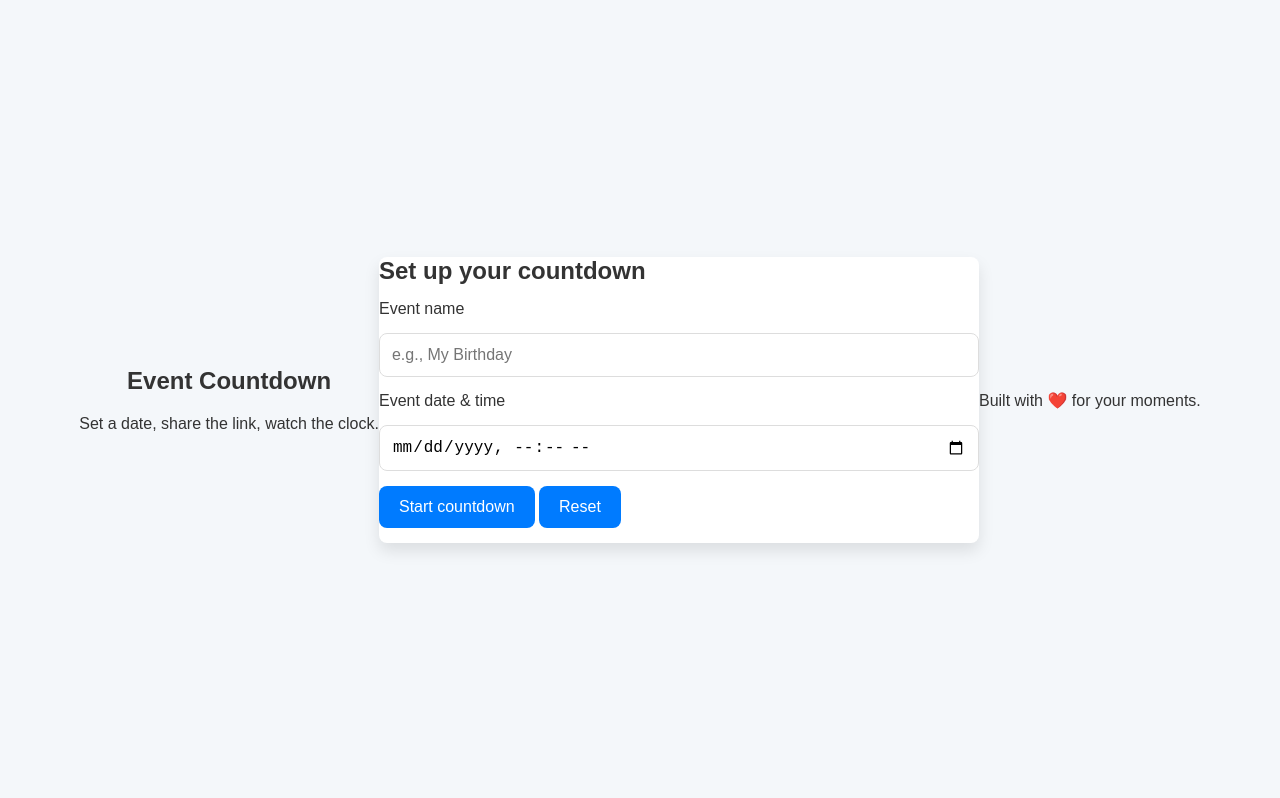
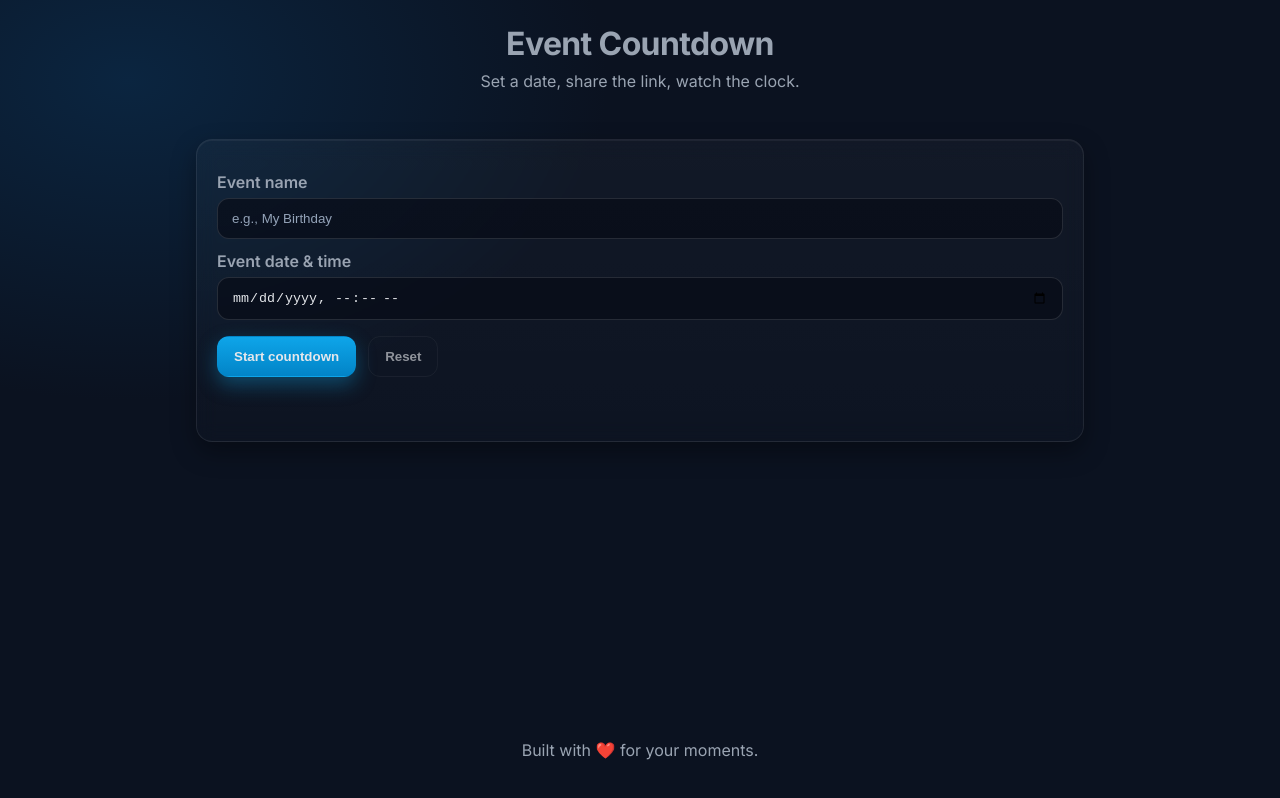
Before and after one commit to Kushal1088/eventcount, a plain HTML site: page index.html in a window 1280 px wide. Drawn offline with Linux system fonts and the light colour scheme.

Commit message:
Update style.css

```diff
--- a/style.css
+++ b/style.css
@@ -1,138 +1,219 @@
-/* General Styles */
+:root {
+    --bg: #0b1220;
+    --card: #0f172a;
+    --card-2: #0b1324;
+    --text: #e5e7eb;
+    --muted: #9aa4b2;
+    --brand: #0ea5e9;
+    --brand-2: #22d3ee;
+    --ring: rgba(14, 165, 233, 0.5);
+}
+
 * {
-    margin: 0;
-    padding: 0;
     box-sizing: border-box;
 }
 
 body {
-    font-family: 'Poppins', sans-serif;
-    background-color: #f4f7fa;
-    color: #333;
-    display: flex;
-    justify-content: center;
-    align-items: center;
-    height: 100vh;
-    padding: 20px;
+    font-family: 'Inter', system-ui, -apple-system, Segoe UI, Roboto, Arial, sans-serif;
+    margin: 0;
+    color: var(--text);
+    background: radial-gradient(1200px 800px at 10% 10%, #0b2540 0%, var(--bg) 40%),
+                radial-gradient(1000px 600px at 90% 30%, #1b2a4a 0%, var(--bg) 35%),
+                linear-gradient(180deg, #0a1020 0%, #070b15 100%);
+    min-height: 100vh;
+    display: grid;
+    grid-template-rows: auto 1fr auto;
+}
+
+.site-header,
+.site-footer {
+    text-align: center;
+    padding: 24px 16px;
+    color: var(--muted);
+}
+
+.site-title {
+    margin: 0;
+    font-weight: 700;
+    letter-spacing: -0.02em;
+}
+
+.site-tagline {
+    margin: 8px 0 0 0;
 }
 
 .container {
     width: 100%;
-    max-width: 600px;
-    background-color: #fff;
-    box-shadow: 0 8px 16px rgba(0, 0, 0, 0.1);
-    border-radius: 8px;
-    overflow: hidden;
-}
-
-h1 {
-    font-size: 24px;
-    color: #333;
-    margin-bottom: 20px;
-    text-align: center;
-}
-
-/* Form Container */
-.form-container {
-    padding: 30px;
+    max-width: 920px;
+    margin: 0 auto;
+    padding: 24px 16px 56px 16px;
 }
 
 .form {
-    display: flex;
-    flex-direction: column;
-    gap: 15px;
+    margin: 0 auto;
+    background: linear-gradient(180deg, rgba(255,255,255,0.03) 0%, rgba(255,255,255,0.01) 100%);
+    border: 1px solid rgba(255, 255, 255, 0.08);
+    border-radius: 16px;
+    padding: 20px;
+    backdrop-filter: blur(10px);
+    box-shadow: 0 10px 25px rgba(0,0,0,0.35), inset 0 1px 0 rgba(255,255,255,0.05);
+}
+
+.form label {
+    display: block;
+    font-weight: 600;
+    color: var(--muted);
+    margin-top: 12px;
 }
 
 input[type="text"],
 input[type="datetime-local"] {
-    padding: 12px;
-    border-radius: 8px;
-    border: 1px solid #ddd;
-    font-size: 16px;
     width: 100%;
+    margin-top: 6px;
+    padding: 12px 14px;
+    border-radius: 12px;
+    border: 1px solid rgba(255,255,255,0.12);
+    background: rgba(8, 12, 24, 0.7);
+    color: var(--text);
+    outline: none;
+    transition: box-shadow 160ms ease, border-color 160ms ease, background 160ms ease;
 }
 
-button {
-    padding: 12px 20px;
-    border-radius: 8px;
-    background-color: #007bff;
-    color: #fff;
-    font-size: 16px;
-    border: none;
-    cursor: pointer;
-    transition: background-color 0.3s ease;
+input::placeholder {
+    color: #94a3b8;
 }
 
-button:hover {
-    background-color: #0056b3;
+input:focus {
+    border-color: var(--brand);
+    box-shadow: 0 0 0 4px var(--ring);
+    background: rgba(8, 12, 24, 0.85);
 }
 
-/* Countdown Section */
-.countdown {
-    display: none;
-    padding: 30px;
-    text-align: center;
-    background-color: #fafbfc;
-    border-top: 1px solid #ddd;
+.actions {
+    display: flex;
+    gap: 12px;
+    justify-content: flex-start;
+    margin-top: 16px;
 }
 
-#time-left {
-    display: flex;
-    justify-content: center;
-    gap: 10px;
-    font-size: 40px;
-    font-weight: bold;
-    margin-top: 20px;
+.btn {
+    appearance: none;
+    border: 1px solid transparent;
+    border-radius: 12px;
+    padding: 12px 16px;
+    font-weight: 600;
+    cursor: pointer;
+    color: var(--text);
+    transition: transform 120ms ease, box-shadow 120ms ease, background 120ms ease, border-color 120ms ease;
 }
 
-#time-left .label {
-    font-size: 16px;
-    font-weight: normal;
-    color: #777;
+.btn:disabled,
+.btn[aria-disabled="true"] {
+    opacity: 0.6;
+    cursor: not-allowed;
 }
 
-#event-name-display {
-    font-size: 22px;
-    margin-bottom: 20px;
+.btn.primary {
+    background: linear-gradient(180deg, var(--brand) 0%, #0284c7 100%);
+    box-shadow: 0 8px 20px rgba(14, 165, 233, 0.35);
+}
+
+.btn.primary:hover {
+    transform: translateY(-1px);
+    box-shadow: 0 10px 24px rgba(14, 165, 233, 0.45);
+}
+
+.btn.secondary {
+    background: linear-gradient(180deg, #1f2937 0%, #111827 100%);
+    border-color: rgba(255,255,255,0.08);
+}
+
+.btn.secondary:hover {
+    transform: translateY(-1px);
+}
+
+.btn.ghost {
+    background: transparent;
+    border-color: rgba(255,255,255,0.08);
+}
+
+.form-error {
+    color: #fecaca;
+    min-height: 20px;
+    margin-top: 8px;
+}
+
+.countdown {
+    margin: 28px auto 0 auto;
+    text-align: center;
+}
+
+.event-name {
+    margin: 0 0 8px 0;
+    font-size: 28px;
+}
+
+.until {
+    margin: 0 0 12px 0;
+    color: var(--muted);
+}
+
+.time-grid {
+    display: grid;
+    grid-template-columns: repeat(4, minmax(0, 1fr));
+    gap: 14px;
+}
+
+.time-card {
+    background: linear-gradient(180deg, rgba(255,255,255,0.05) 0%, rgba(255,255,255,0.02) 100%);
+    border: 1px solid rgba(255,255,255,0.08);
+    border-radius: 16px;
+    padding: 16px 10px;
+    box-shadow: 0 8px 20px rgba(0,0,0,0.35), inset 0 1px 0 rgba(255,255,255,0.04);
+}
+
+.value {
+    font-size: 40px;
+    font-weight: 700;
+    line-height: 1;
+    background: linear-gradient(180deg, #eaf2ff 0%, #b5c7ff 100%);
+    -webkit-background-clip: text;
+    background-clip: text;
+    -webkit-text-fill-color: transparent;
+}
+
+.label {
+    margin-top: 6px;
+    color: var(--muted);
+    font-weight: 600;
+    letter-spacing: 0.02em;
+}
+
+.share-actions {
+    display: flex;
+    gap: 12px;
+    justify-content: center;
+    margin-top: 16px;
+}
+
+.complete-text {
+    margin-top: 16px;
+    color: #86efac;
     font-weight: 600;
 }
 
-.reset-btn {
-    padding: 10px 20px;
-    background-color: #f44336;
-    color: white;
-    border: none;
-    border-radius: 5px;
-    font-size: 16px;
-    cursor: pointer;
-    margin-top: 20px;
-    display: none;
+.visually-hidden {
+    position: absolute !important;
+    height: 1px; width: 1px;
+    overflow: hidden;
+    clip: rect(1px, 1px, 1px, 1px);
+    white-space: nowrap;
 }
 
-.reset-btn:hover {
-    background-color: #d32f2f;
+@media (max-width: 720px) {
+    .time-grid { grid-template-columns: repeat(2, 1fr); }
 }
 
-/* Responsive Design */
-@media (max-width: 768px) {
-    .container {
-        padding: 20px;
-    }
-
-    h1 {
-        font-size: 22px;
-    }
-
-    #time-left {
-        font-size: 30px;
-    }
-
-    button, .reset-btn {
-        font-size: 14px;
-        padding: 10px;
-    }
-
-    #time-left .label {
-        font-size: 14px;
-    }
+@media (max-width: 420px) {
+    .value { font-size: 34px; }
 }
```
